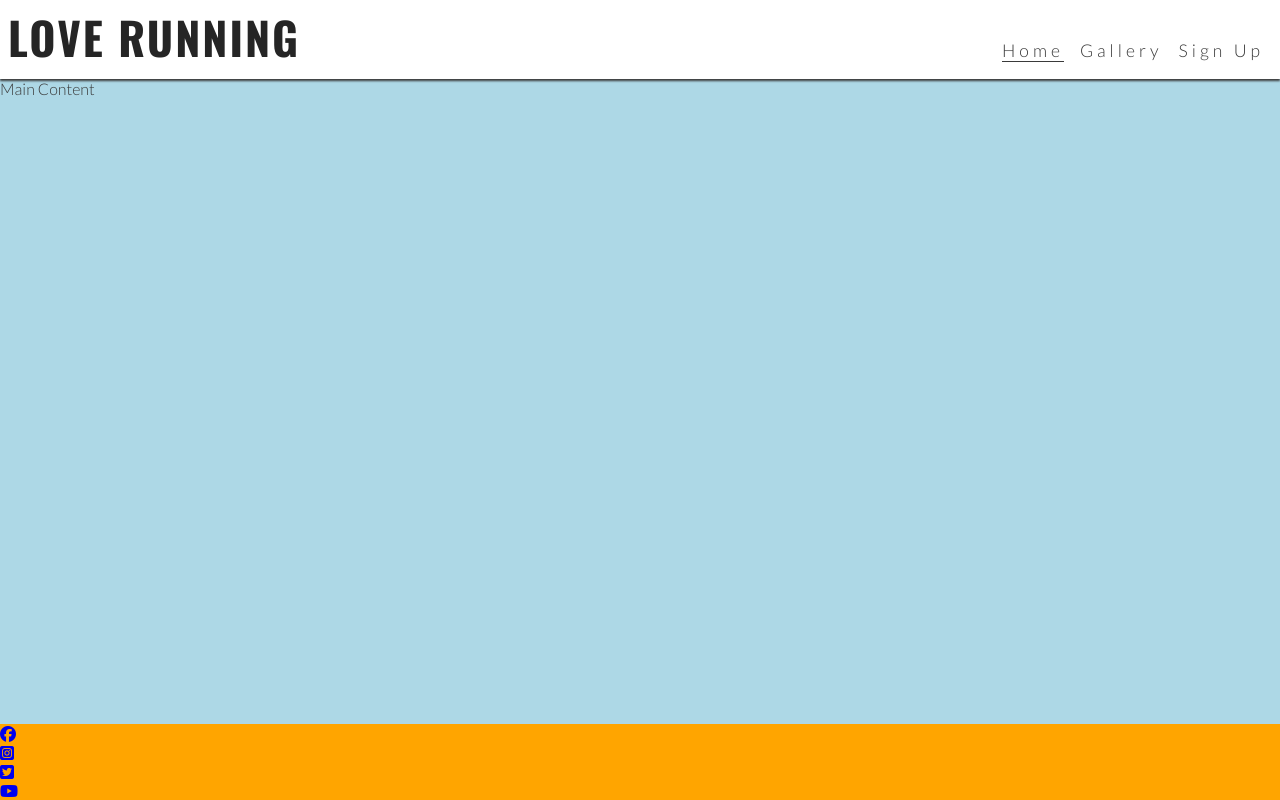
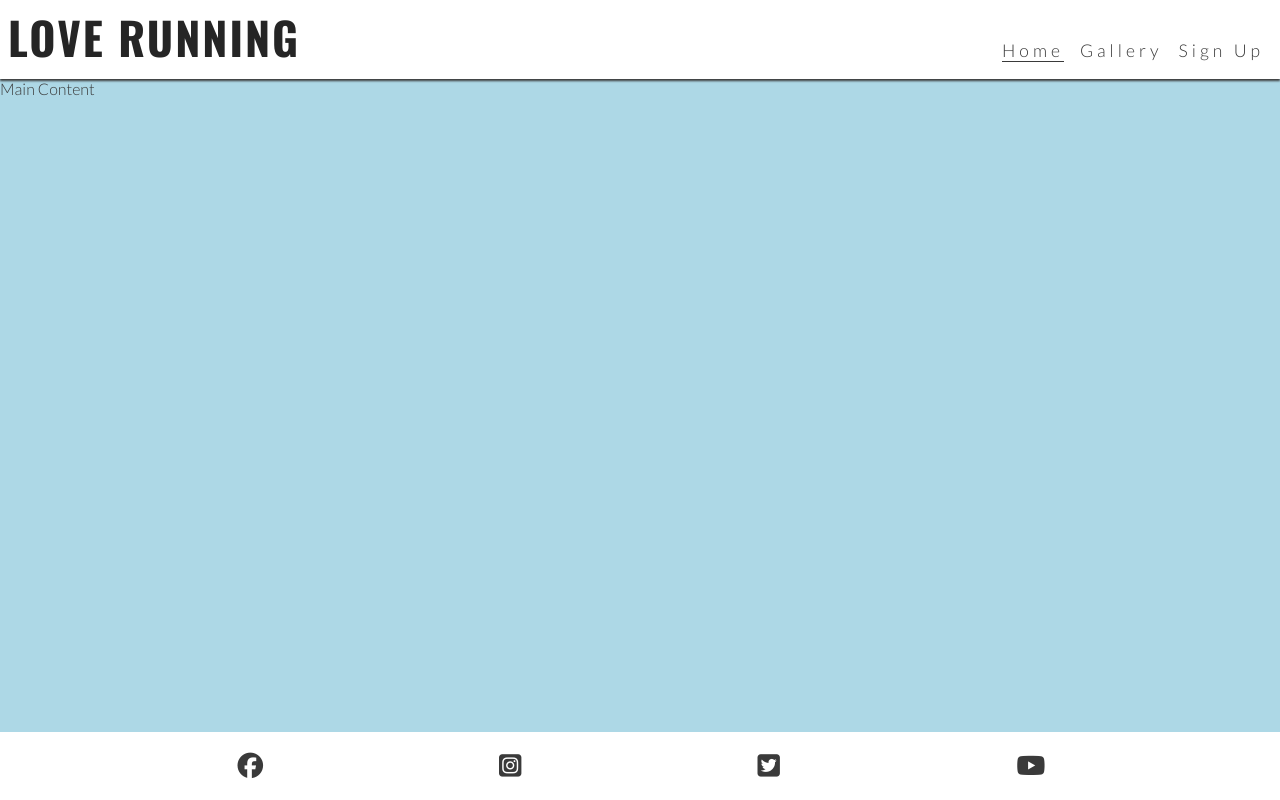
Before and after one commit to Elenaderothschild/Love-Running-new, a plain HTML site: page index.html in a window 1280 px wide. Drawn offline with nearby package versions, Linux system fonts and the light colour scheme.

Commit message:
Style footer icons for all screen sizes

```diff
--- a/assets/favicon/css/style.css
+++ b/assets/favicon/css/style.css
@@ -43,7 +43,7 @@ header a {
     list-style-type: none;
 }
 
-#menu > li {
+#menu>li {
     margin-bottom: 1em;
 }
 
@@ -63,6 +63,7 @@ nav {
     top: 100%;
 
 }
+
 /* Nav toggle */
 #nav-toggle:checked~nav {
     display: block;
@@ -93,12 +94,17 @@ main {
 }
 
 /* Footer */
-footer {
-    background-color: orange;
+#social-networks {
+    text-align: center;
+    padding: 20px 0;
+    display: flex;
+    justify-content: space-evenly;
+    list-style-type: none;
 }
 
 /* Media query: tablets and larger (768px and up) */
 @media screen and (min-width: 768px) {
+
     /* Header */
     nav {
         display: block;
@@ -112,23 +118,33 @@ footer {
         display: flex;
     }
 
-   #menu > li {
+    #menu>li {
         padding-left: 1rem;
     }
+
     .nav-toggle-label {
         display: none;
     }
+
     #logo {
         font-size: 280%;
         line-height: 75px;
         margin: 0 0.5rem;
     }
+
+    #social-networks i {
+        font-size: 160%;
+        padding: 5%;
+        color: #3a3a3a;
+    }
+
     /* Main content */
     main {
         /* Push main content down to accomodate larger header */
         margin-top: 79px;
     }
 }
+
 /* Media query: large devices laptops and desktops (992px and up) */
 @media screen and (min-width: 992px) {
     #menu a:hover {
--- a/index.html
+++ b/index.html
@@ -57,10 +57,10 @@
 
   <!--Footer-->
   <footer>
-    <ul>
+    <ul id="social-networks">
       <li>
         <a
-          href="https://Facebook.com/"
+          href="https://facebook.com/"
           target="_blank"
           rel="noopener"
           aria-label="Visit our Facebook page (opens in a new tab)"
@@ -69,7 +69,7 @@
       </li>
       <li>
         <a
-          href="https://Instagram.com/"
+          href="https://instagram.com/"
           target="_blank"
           rel="noopener"
           aria-label="Visit our Instagram page (opens in a new tab)"
@@ -78,7 +78,7 @@
       </li>
       <li>
         <a
-          href="https://Twitter.com/"
+          href="https://twitter.com/"
           target="_blank"
           rel="noopener"
           aria-label="Visit our Twitter page (opens in a new tab)"
@@ -87,7 +87,7 @@
       </li>
       <li>
         <a
-          href="https://Youtube.com/"
+          href="https://youtube.com/"
           target="_blank"
           rel="noopener"
           aria-label="Visit our Youtube page (opens in a new tab)"
```
Lines whose indentation alone changed are shown as unchanged.
